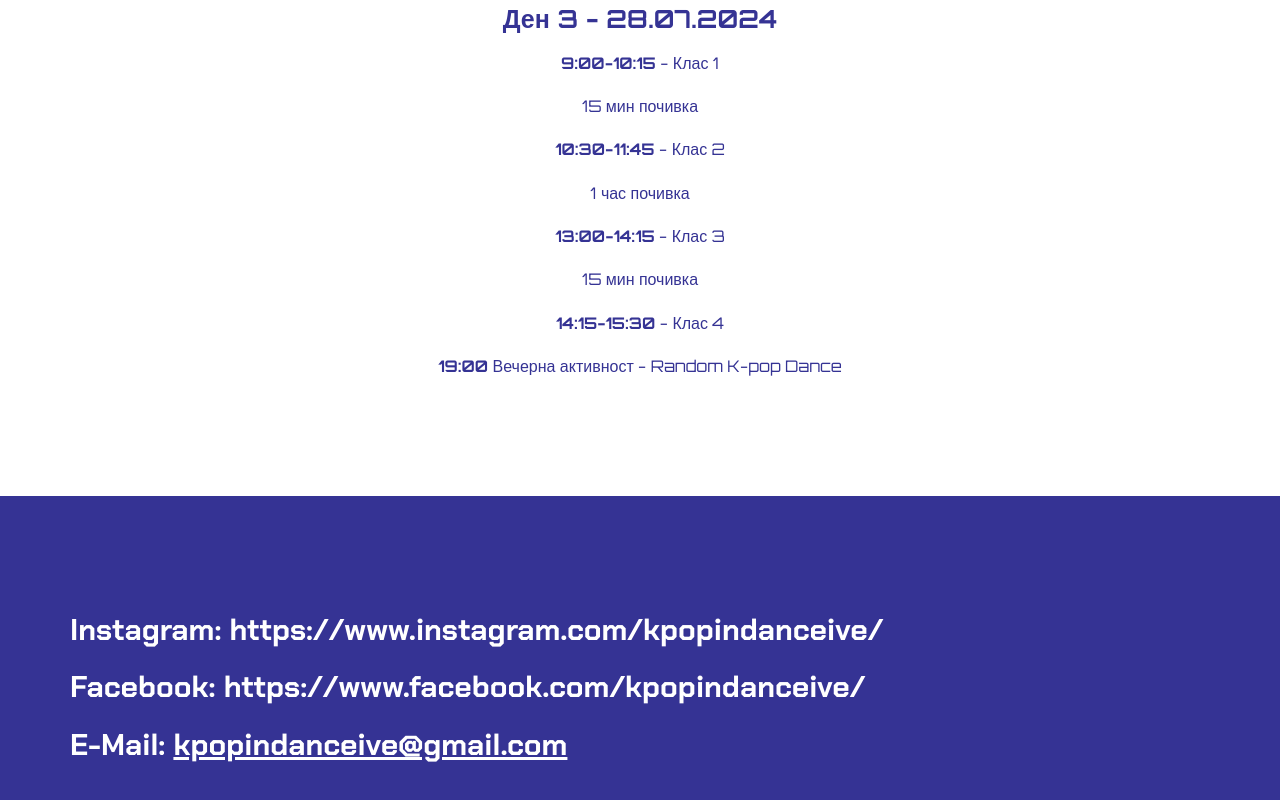
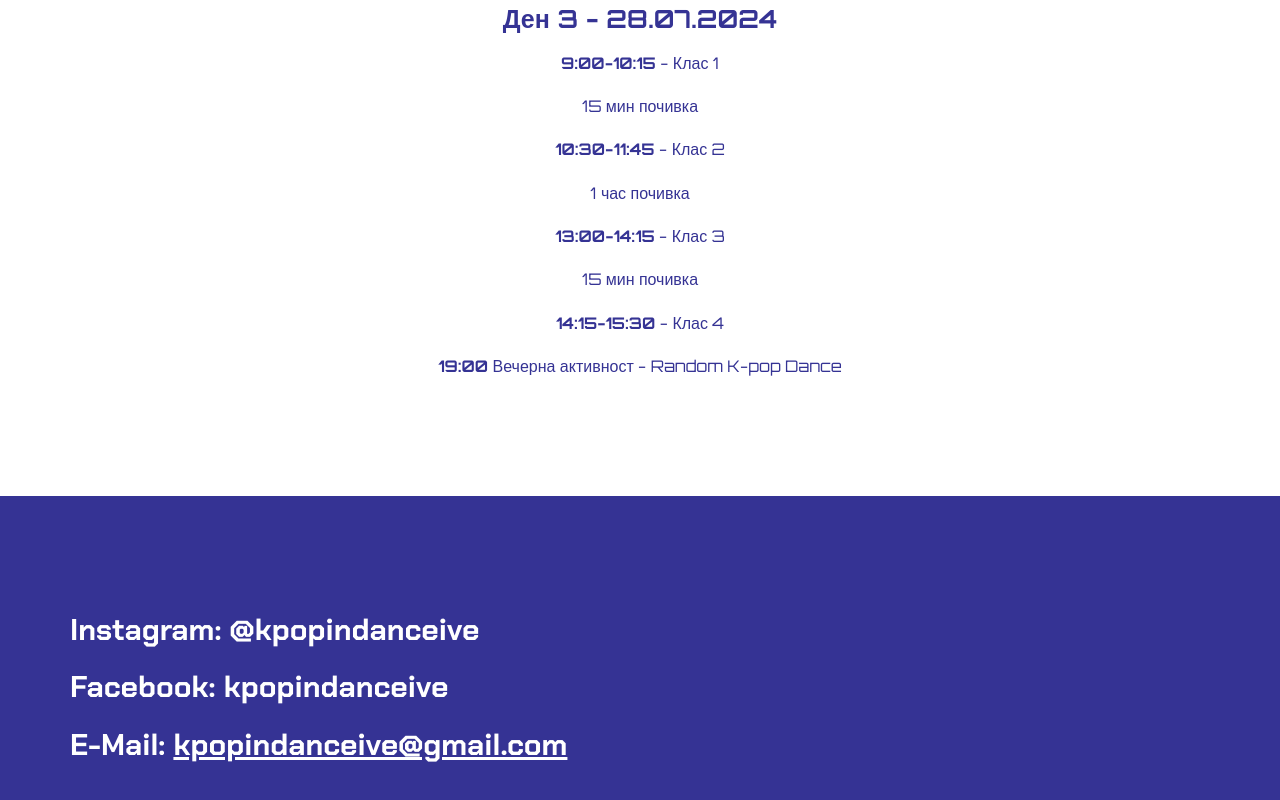
Before and after one commit to RadoslavIvanov19/InDANCEive-Clone, a website built with Vite: page index.html in a window 1280 px wide. Shown: the part 4276-5076 px from the top of the page. Built offline with nearby package versions, Linux system fonts and the light colour scheme.

Commit message:
fixing footer paragraphs

```diff
--- a/index.html
+++ b/index.html
@@ -121,13 +121,13 @@
     <footer class="footer" id="contacts">
       <p>
         Instagram:
-        <a href=" https://www.instagram.com/kpopindanceive/"> https://www.instagram.com/kpopindanceive/</a>
+        <a href=" https://www.instagram.com/kpopindanceive/">@kpopindanceive</a>
       </p>
       <p>
         Facebook:
         <a
           href="https://www.facebook.com/kpopindanceive/"
-        >https://www.facebook.com/kpopindanceive/
+        >kpopindanceive
         </a>
       </p>
       <p>E-Mail: <span class="underlined">kpopindanceive@gmail.com</span></p>
```
